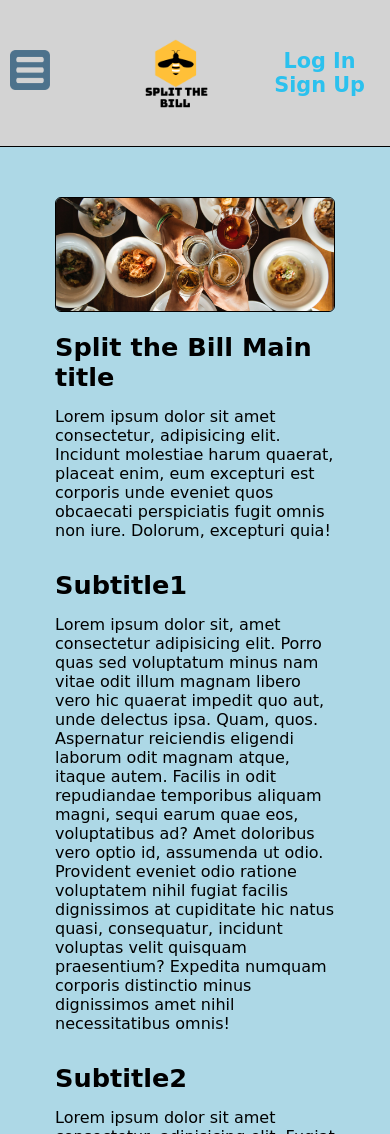
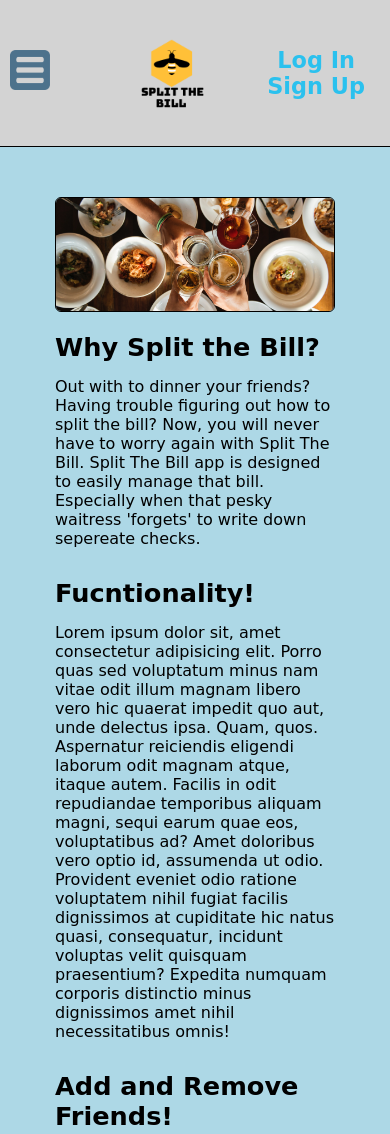
Before and after one commit to lambda-split-the-bill/Build-Split-The-Bill_WEB_UI, a plain HTML site: page index.html in a window 390 px wide. Shown: the top 1134 px of the page. Drawn offline with Linux system fonts and the light colour scheme.

Commit message:
fixed less on mobile

```diff
--- a/index.html
+++ b/index.html
@@ -30,31 +30,32 @@ background img url: https://images.pexels.com/photos/2403251/pexels-photo-240325
         <div class="container">
             <header class="header">
                 <div>
-                    <h2>Split the Bill Main title</h2>
-                    <p>Lorem ipsum dolor sit amet consectetur, adipisicing elit. Incidunt molestiae harum quaerat, placeat enim, eum excepturi est corporis unde eveniet quos obcaecati perspiciatis fugit omnis non iure. Dolorum, excepturi quia!</p>
+                    <h2>Why Split the Bill?</h2>
+                    <p>Out with to dinner your friends? Having trouble figuring out how to split the bill? Now, you will never have to worry again with Split The Bill. Split The Bill app is designed to easily manage that bill. Especially when that pesky waitress 'forgets'
+                        to write down sepereate checks.</p>
                 </div>
                 <img src="img/celebration.jpg" href="https://images.pexels.com/photos/1268558/pexels-photo-1268558.jpeg?auto=compress&cs=tinysrgb&dpr=2&h=650&w=940" alt="filler-img">
             </header>
             <section class="section">
-                <h2>Subtitle1</h2>
+                <h2>Fucntionality!</h2>
                 <p>Lorem ipsum dolor sit, amet consectetur adipisicing elit. Porro quas sed voluptatum minus nam vitae odit illum magnam libero vero hic quaerat impedit quo aut, unde delectus ipsa. Quam, quos.
                 Aspernatur reiciendis eligendi laborum odit magnam atque, itaque autem. Facilis in odit repudiandae temporibus aliquam magni, sequi earum quae eos, voluptatibus ad? Amet doloribus vero optio id, assumenda ut odio.
                 Provident eveniet odio ratione voluptatem nihil fugiat facilis dignissimos at cupiditate hic natus quasi, consequatur, incidunt voluptas velit quisquam praesentium? Expedita numquam corporis distinctio minus dignissimos amet nihil necessitatibus omnis!</p>
             </section>
             <section class="section">
-                <h2>Subtitle2</h2>
+                <h2>Add and Remove Friends!</h2>
                 <p>Lorem ipsum dolor sit amet consectetur, adipisicing elit. Fugiat perspiciatis quasi dolores doloremque pariatur suscipit repellat sunt facilis totam libero quibusdam molestiae deleniti ab, nulla quisquam officia omnis illo nam.
                 Rem possimus, provident voluptate, asperiores ipsum labore quisquam totam cupiditate officia dolore laboriosam aliquid corporis tempore animi. Facilis quam nesciunt ab nisi quibusdam, mollitia dolore inventore, modi maxime tenetur minus!
                 Doloremque sequi magnam obcaecati eveniet, beatae deserunt aperiam minima quod repudiandae itaque. Quae officiis quisquam suscipit? Enim quos molestiae, dolor eos veritatis perspiciatis cupiditate dolores voluptatum maiores temporibus maxime vitae.</p>
             </section>
             <section class="section">
-                <h2>Subtitle3</h2>
+                <h2>Easily Split The Bill!</h2>
                 <p>Lorem ipsum dolor sit amet, consectetur adipisicing elit. Molestiae modi expedita quisquam vel, quis alias. Ipsum voluptates architecto et hic doloremque recusandae pariatur assumenda tempore incidunt ea. Labore, animi eaque?
                 Tenetur, illo, aliquid amet ipsam nostrum eos sapiente velit consequatur earum corporis esse, quo sed vero aut provident! Incidunt, labore. Fuga ducimus, impedit enim repellat aspernatur autem commodi inventore quidem?
                 Repellat cumque dolores eligendi, sunt et nulla ratione officiis, ipsam, facilis repellendus nemo nesciunt maxime provident exercitationem sit atque sapiente veniam culpa perferendis tenetur! Velit corporis quo expedita repellendus sapiente?</p>
             </section>
             <footer>
-                <h3>catchphrase here</h3>
+                <h3>JOIN TODAY!</h3>
                 <img src="img/logo-img.png" alt="logo">
             </footer>
         </div>
--- a/less/nav.less
+++ b/less/nav.less
@@ -4,7 +4,6 @@
     width: 100%;
     background-color: @bg-color;
     border-bottom: 1px solid black;
-    font-size: 1.55rem;
     font-weight: bold;
 
     .dropdown{
@@ -30,9 +29,7 @@
                 text-decoration: none;
                 color:@fontColor;
                 border-bottom: 1px solid black;
-                // width: 70px;
-                // height:32px;
-                font-size: 1.3rem;
+                font-size: 1.5rem;
                 margin: 0px 0 20rem 20px;
                 padding:8px 15px 5px 10px;
                 box-sizing: content-box;
@@ -53,6 +50,7 @@
         margin: 0 1.5rem 1rem .5rem;
         text-decoration: none;
         color:@fontColor;
+        font-size: 1.5rem;
     }
 
 }
@@ -63,7 +61,7 @@
         width: 100%;
         background-color: @bg-color;
         border-bottom: 1px solid black;
-        font-size: 1.55rem;
+        font-size: 1.6rem;
         font-weight: bold;
 
         .dropdown{
@@ -72,7 +70,6 @@
 
             .dropdown-button{
                 margin: 0px 0 0 0;
-                // padding: 0 0 0 25px;
                 cursor: pointer;
                 display: contents;
                 max-width: 65px;
@@ -129,7 +126,7 @@
                 text-decoration: none;
                 color:@fontColor;
                 text-align: center;
-                font-size: 1.3rem;
+                font-size: 1.4rem;
             }
         }
     }
```
Also changed, not shown: css/index.css.
